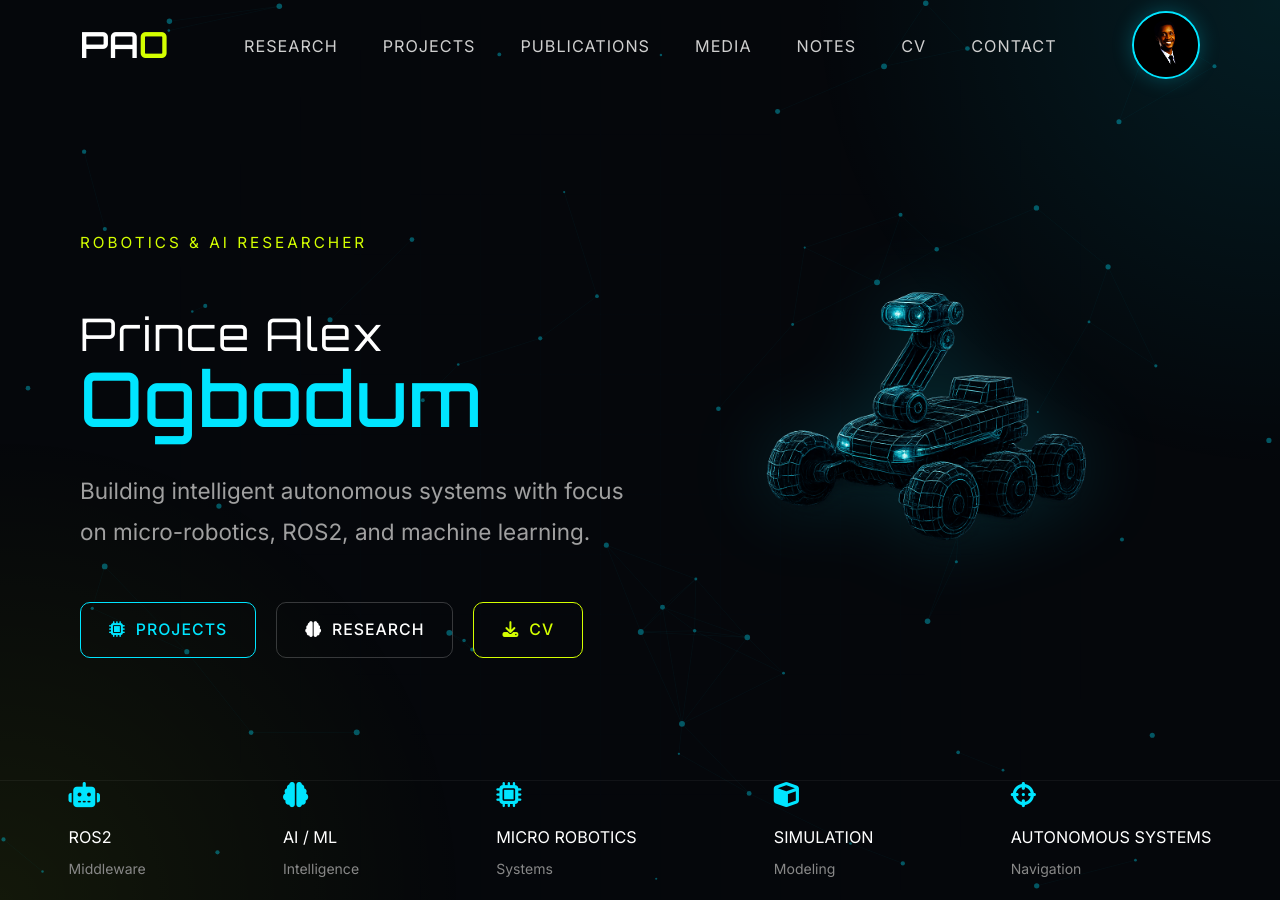
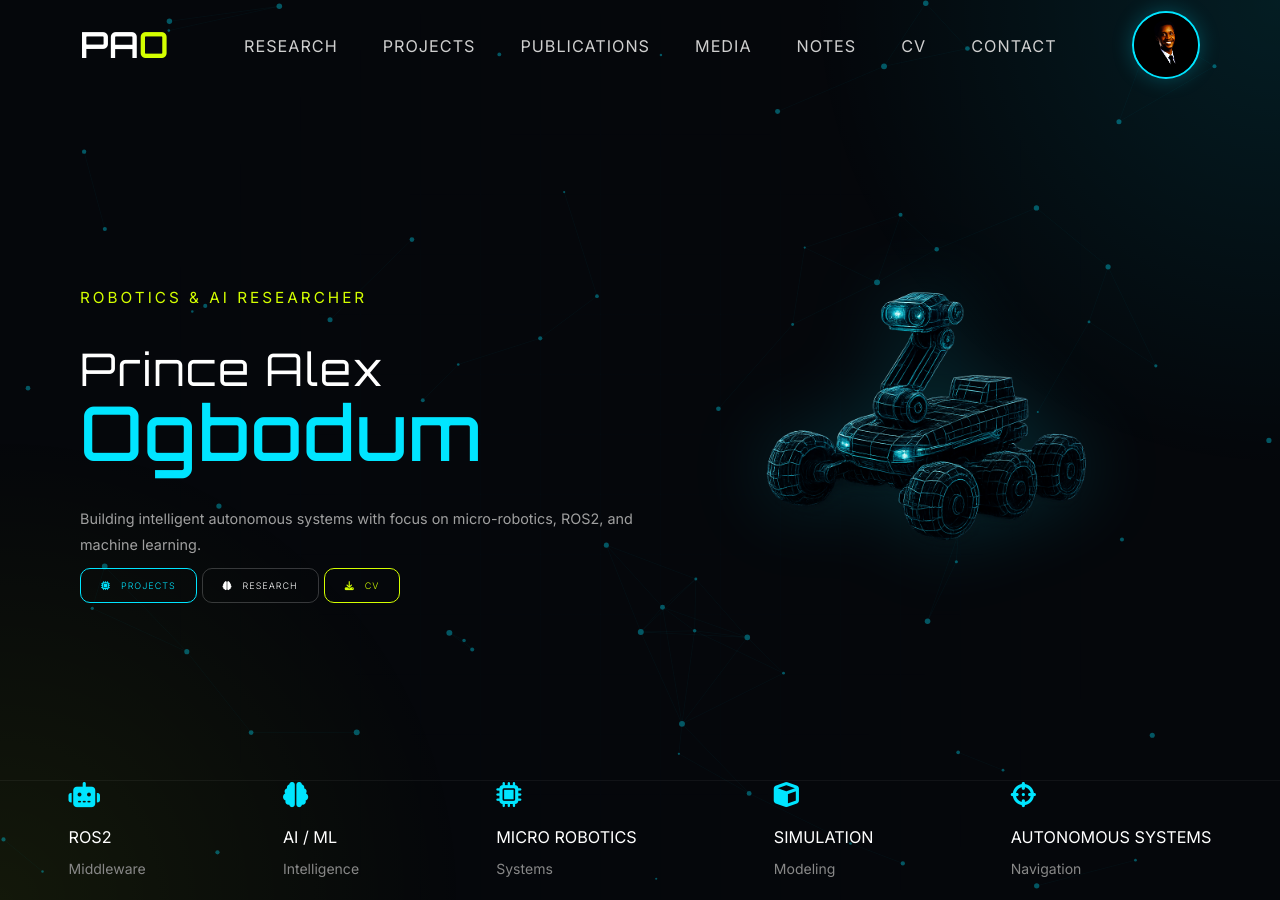
Before and after one commit to PrinssAlex/prinssalex.github.io, a Jekyll site: the page built from _pages/about.md, in a window 1280 px wide. Built offline with Jekyll 4.4.1, drawn with Linux system fonts in a browser that asks for light colours.

Commit message:
Adjust styles for research label and hero section
Reduced margin and font sizes for various elements to improve layout and spacing.

```diff
--- a/assets/css/main.scss
+++ b/assets/css/main.scss
@@ -252,7 +252,7 @@ body {
 .research-label {
     color: #d4ff00;
     letter-spacing: 3px;
-    margin-bottom: 30px;
+    margin-bottom: 10px;
     font-size: 0.85rem;
 }
 
@@ -281,9 +281,9 @@ body {
 
 .hero-description {
     color: #a0a0a0;
-    font-size: 1.25rem;
+    font-size: .8rem;
     line-height: 1.8;
-    margin-bottom: 50px;
+    margin-bottom: 10px;
     max-width: 600px;
 }
 
@@ -291,18 +291,18 @@ body {
 
 .hero-buttons {
     display: flex;
-    gap: 20px;
+    gap: 5px;
 }
 
 .hero-btn {
-    padding: 15px 28px;
+    padding: 10px 20px;
     border-radius: 10px;
 
     text-decoration: none;
 
-    font-size: 0.88rem;
+    font-size: 0.5rem;
     letter-spacing: 1px;
-    font-weight: 500;
+    font-weight: 200;
     text-transform: uppercase;
 
     display: flex;
```
